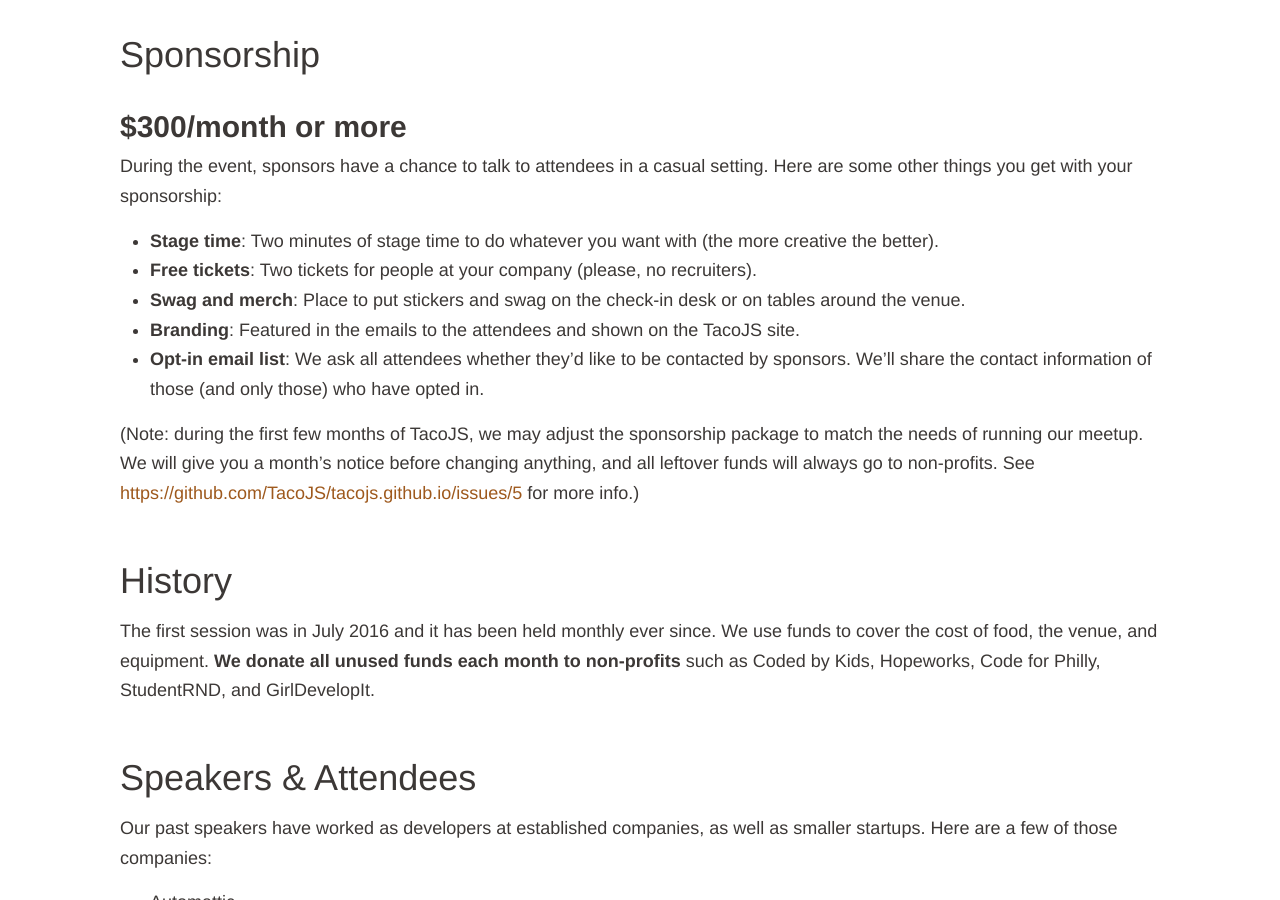
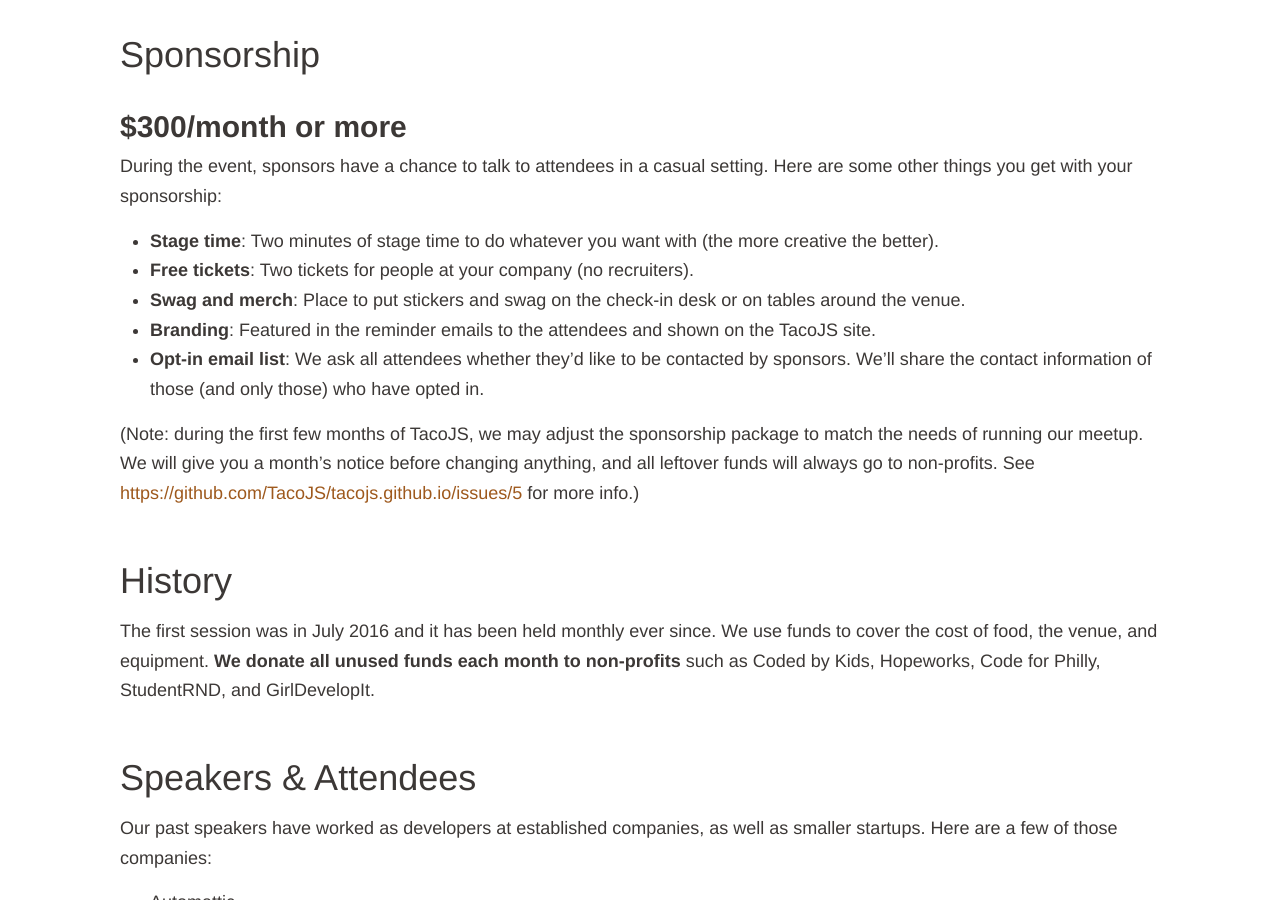
Before and after one commit to TacoJS/tacojs.github.io, a Jekyll site: the page built from pages/sponsorship.md, in a window 1280 px wide and 900 px high, scrolled down 626 px. Built offline with Jekyll 4.4.1, drawn with Linux system fonts in a browser that asks for light colours; nearby versions of some CDN libraries; emoji names are drawn with the system emoji font; some web fonts are replaced.

Commit message:
Update policy on recruiters

```diff
--- a/pages/sponsorship.md
+++ b/pages/sponsorship.md
@@ -22,17 +22,19 @@
 During the event, sponsors have a chance to talk to attendees in a casual setting. Here are some other things you get with your sponsorship:
 
 - **Stage time**: Two minutes of stage time to do whatever you want with (the more creative the better).
-- **Free tickets**: Two tickets for people at your company (please, no recruiters).
+- **Free tickets**: Two tickets for people at your company (no recruiters).
 - **Swag and merch**: Place to put stickers and swag on the check-in desk or on tables around the venue.
-- **Branding**: Featured in the emails to the attendees and shown on the TacoJS site.
+- **Branding**: Featured in the reminder emails to the attendees and shown on the TacoJS site.
 - **Opt-in email list**: We ask all attendees whether they’d like to be contacted by sponsors. We’ll share the contact information of those (and only those) who have opted in.
 
 (Note: during the first few months of TacoJS, we may adjust the sponsorship package to match the needs of running our meetup. We will give you a month's notice before changing anything, and all leftover funds will always go to non-profits. See [https://github.com/TacoJS/tacojs.github.io/issues/5](https://github.com/TacoJS/tacojs.github.io/issues/5) for more info.)
 
 ## History
+
 The first session was in July 2016 and it has been held monthly ever since. We use funds to cover the cost of food, the venue, and equipment. **We donate all unused funds each month to non-profits** such as Coded by Kids, Hopeworks, Code for Philly, StudentRND, and GirlDevelopIt.
 
 ## Speakers & Attendees
+
 Our past speakers have worked as developers at established companies, as well as smaller startups. Here are a few of those companies:
 
 - Automattic
@@ -42,6 +44,7 @@
 <!-- Our attendees are roughly the same ratio of people from larger and smaller companies, leaning toward smaller startups. Around 35% of our attendees are women. -->
 
 ## Diversity
+
 We believe this industry can and should be more inclusive. Here are the things we do to make that happen:
 
 - **Donations**: We donate all proceeds to non-profits such as Coded by Kids and GirlDevelopIt.
```
